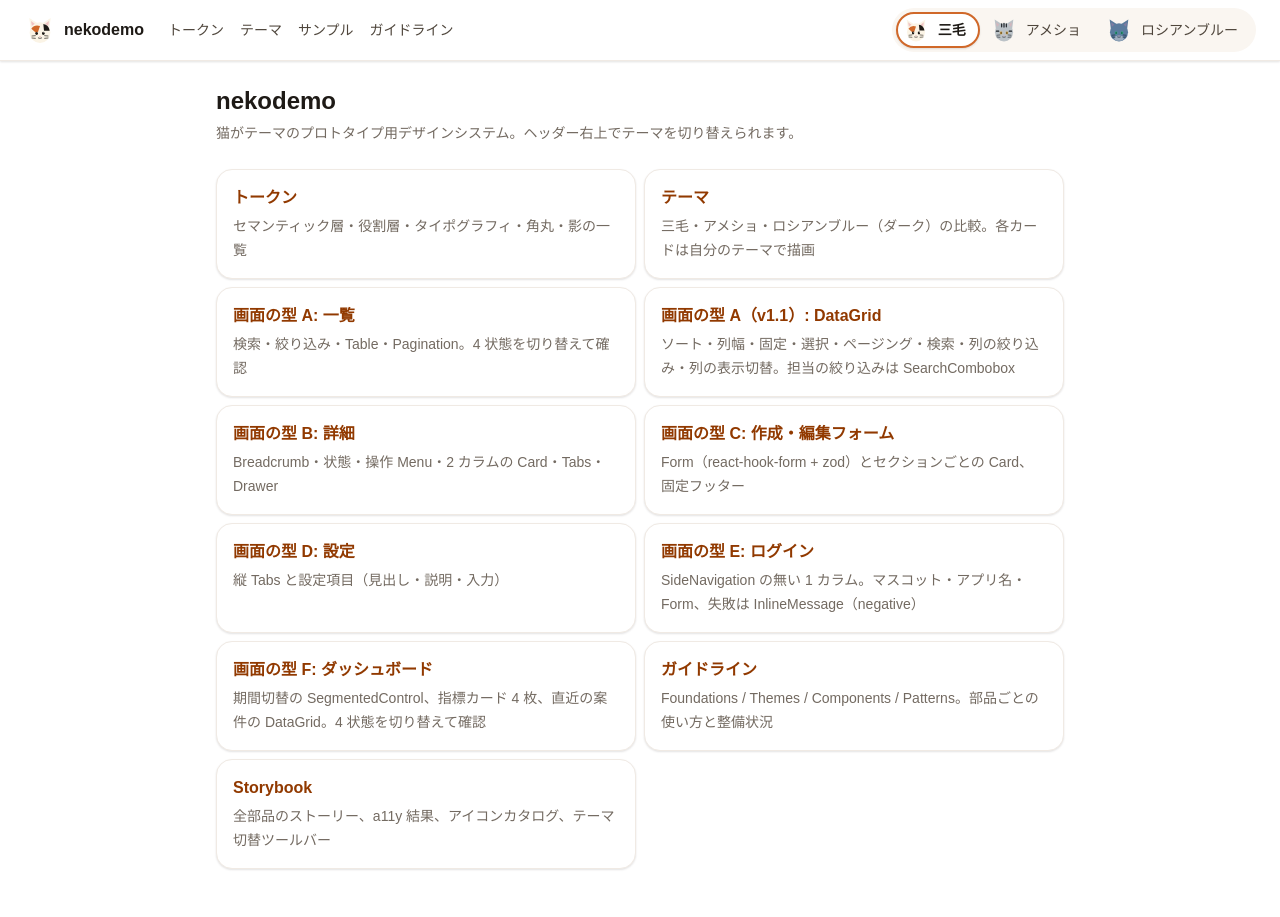
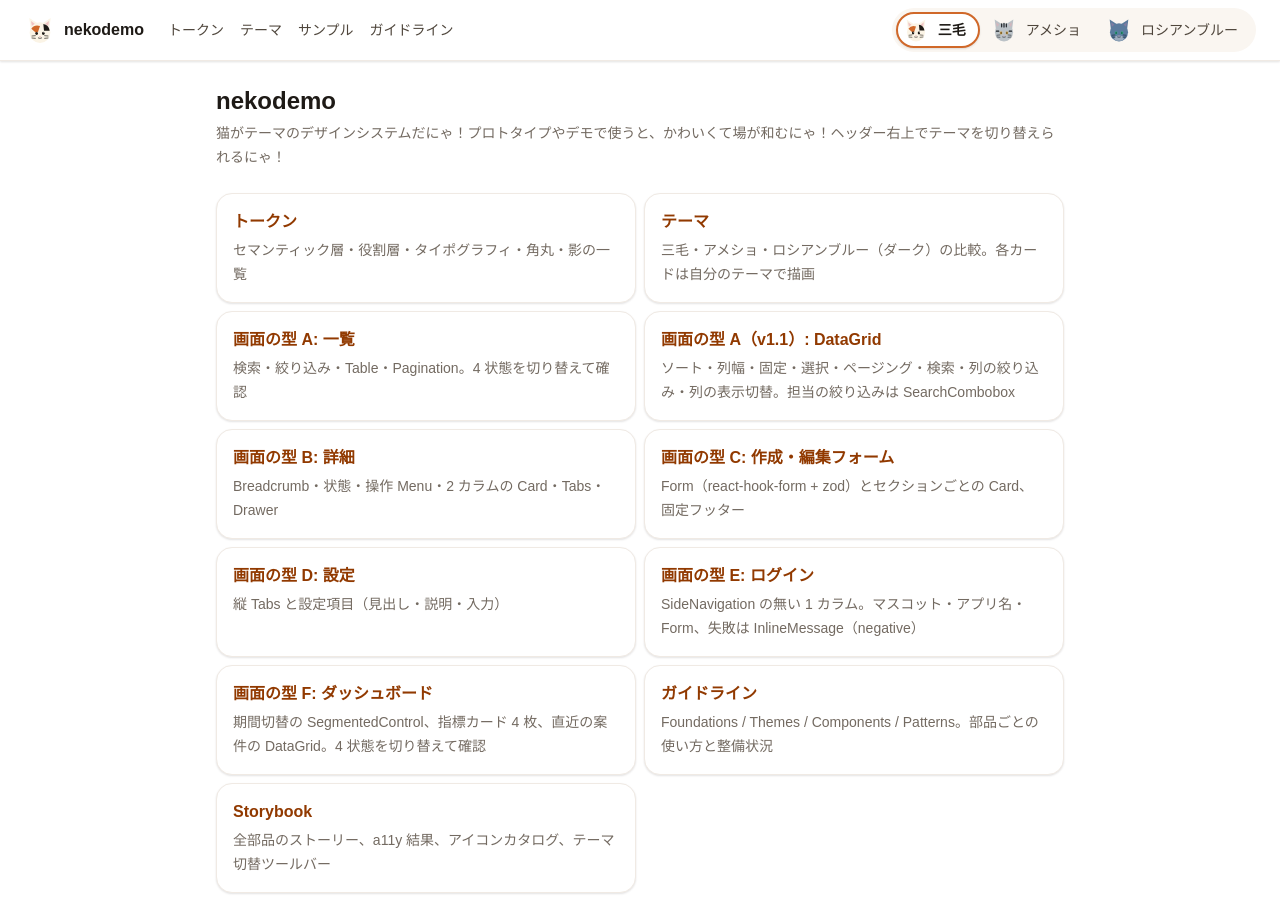
Before and after one commit to gp-ryoga-isozumi/nekodemo-cat-design-system, a Next.js app: page / in a window 1280 px wide. Before the commit the page ends 893 px from the top, so only its background shows below. Built offline with nearby package versions, Linux system fonts and the light colour scheme; a web font is replaced by a local one.

Commit message:
トップページの説明文を猫口調にする
Co-Authored-By: Claude Opus 5.5 <noreply@anthropic.com>

```diff
--- a/src/app/page.tsx
+++ b/src/app/page.tsx
@@ -68,7 +68,7 @@ export default function HomePage() {
       <header className="flex flex-col gap-1">
         <h1 className="text-6 font-bold">nekodemo</h1>
         <p className="text-2 text-text-low">
-          猫がテーマのプロトタイプ用デザインシステム。ヘッダー右上でテーマを切り替えられます。
+          猫がテーマのデザインシステムだにゃ！プロトタイプやデモで使うと、かわいくて場が和むにゃ！ヘッダー右上でテーマを切り替えられるにゃ！
         </p>
       </header>
       <ul className="grid gap-2 sm:grid-cols-2">
```
